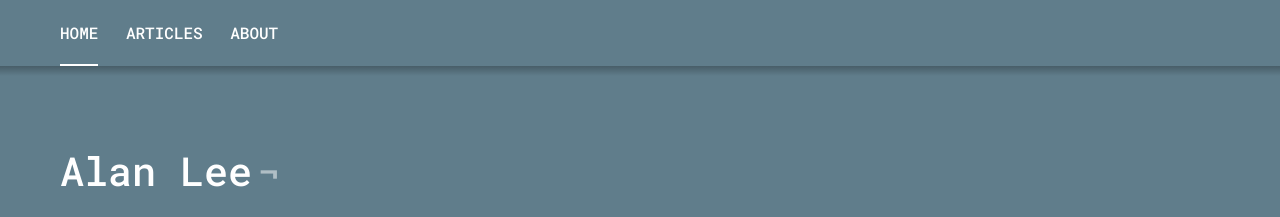
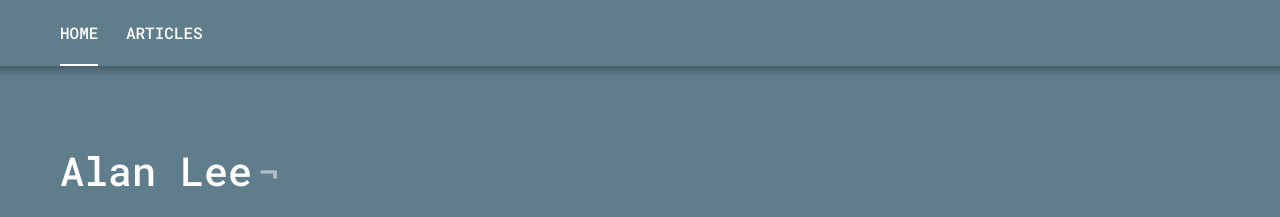
Before and after one commit to Alandrea1209/Alandrea1209.github.io, a Jekyll site: the page built from index.markdown, in a window 1280 px wide. Shown: the top 217 px of the page. Built offline with Jekyll 4.4.1, drawn with Linux system fonts in a browser that asks for light colours.

Commit message:
Comment out Article hyperlink
Comment out Article hyperlink

```diff
--- a/_includes/navigation.html
+++ b/_includes/navigation.html
@@ -2,6 +2,6 @@
   <div class="c-navigation__container u-container">
     <a class="c-navigation__item {% if page.url == '/' %}is-active{% endif %}" href="{{ "/" | prepend: site.baseurl }}">Home</a>
     <a class="c-navigation__item {% if page.url == '/articles/' %}is-active{% endif %}" href="{{ "/articles/" | prepend: site.baseurl }}">Articles</a>
-    <a class="c-navigation__item {% if page.url == '/about/' %}is-active{% endif %}" href="{{ "/about/" | prepend: site.baseurl }}">About</a>
+   <!--<a class="c-navigation__item {% if page.url == '/about/' %}is-active{% endif %}" href="{{ "/about/" | prepend: site.baseurl }}">About</a>-->
   </div>
 </nav>
```
